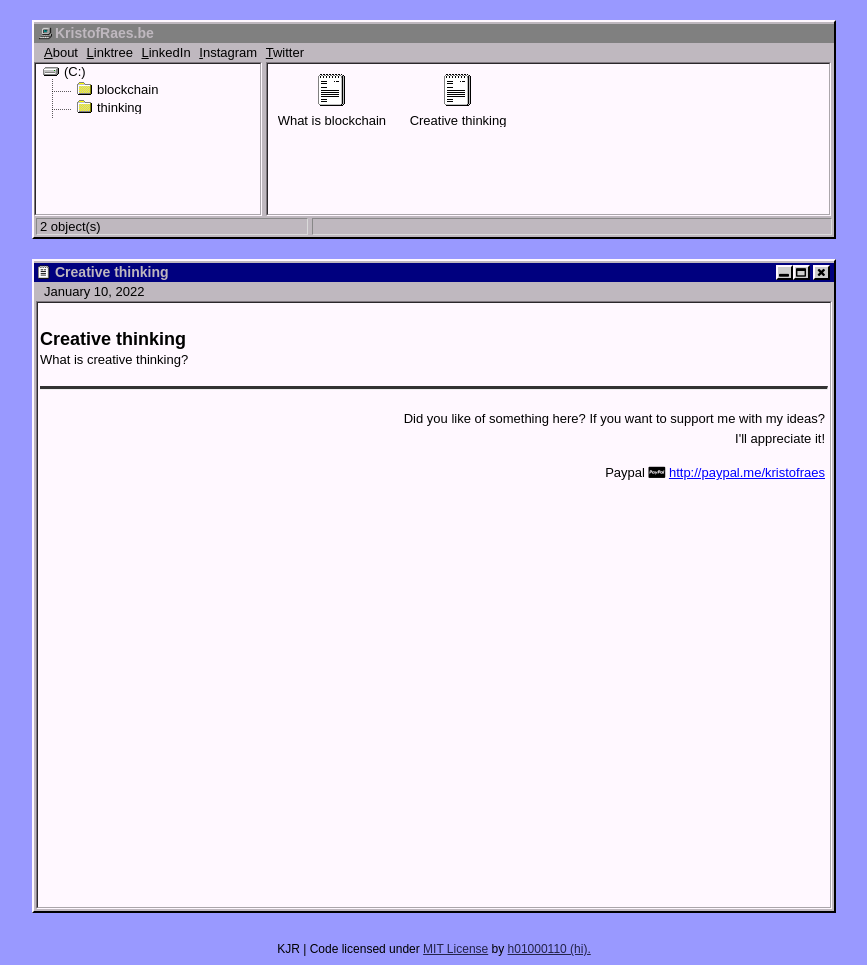
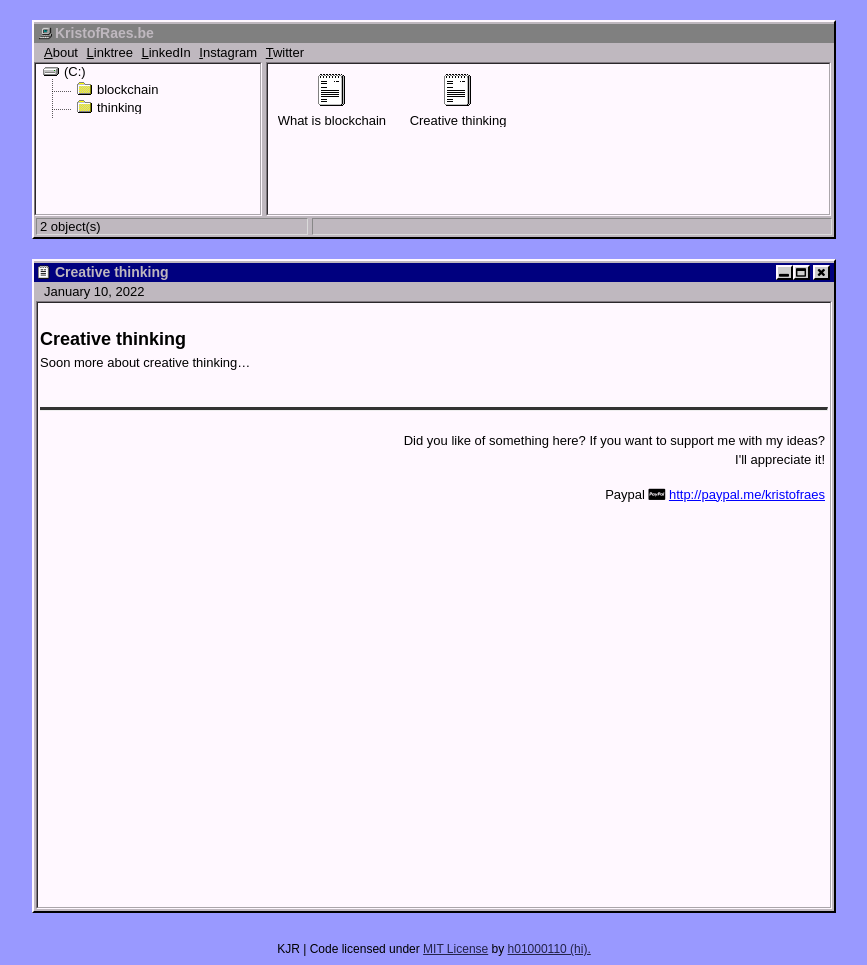
Before and after one commit to kristofraes/website, a Jekyll site: the page built from _posts/2022-01-10-creative-thinking.md, in a window 1280 px wide. Shown: the whole page, without its empty margins (206-1073 px from the left). Built offline with Jekyll 4.4.1, drawn with Linux system fonts in a browser that asks for light colours.

Commit message:
Update 2022-01-10-creative-thinking.md

```diff
--- a/_posts/2022-01-10-creative-thinking.md
+++ b/_posts/2022-01-10-creative-thinking.md
@@ -7,4 +7,4 @@ tags: thinking
 ## Creative thinking
 
 
-### What is creative thinking?
+Soon more about creative thinking...
```
